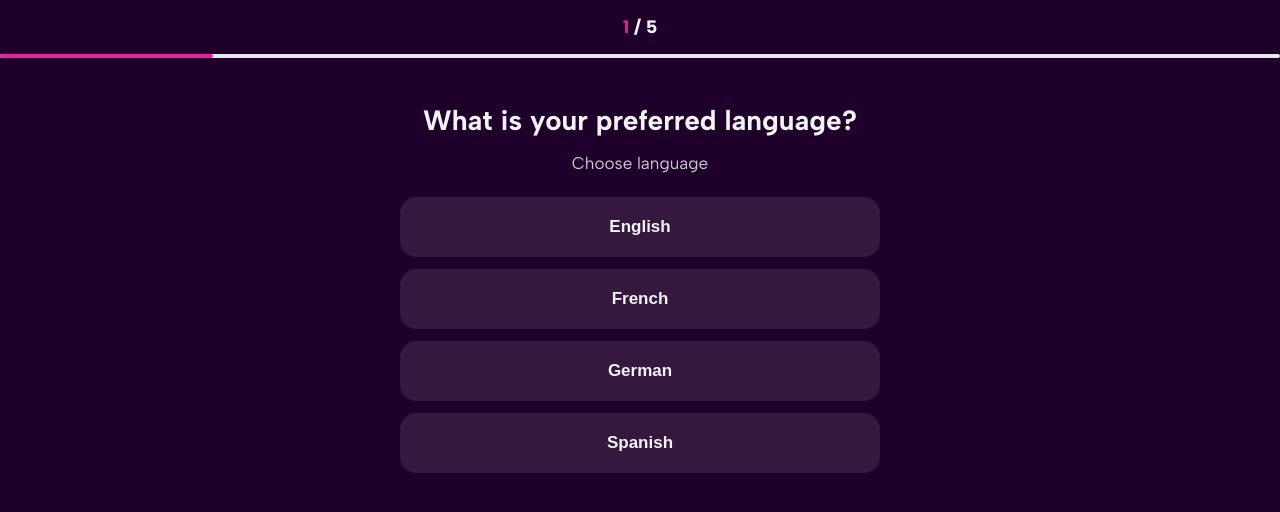
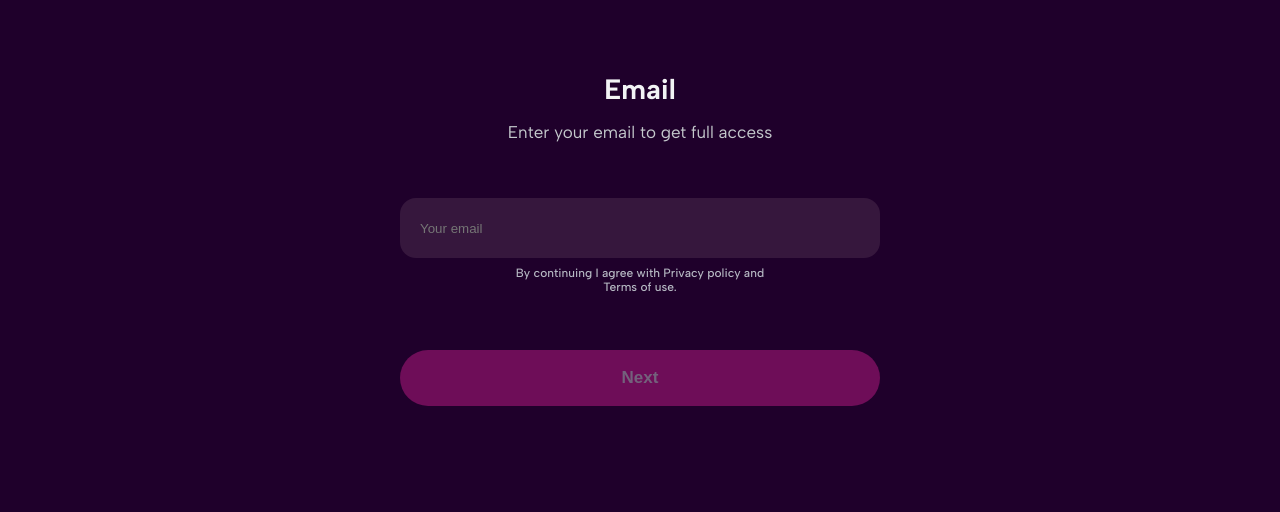
Before and after one commit to bakmaiev/quiz-test-task, a React (Vite) app: page /email in a window 1280 px wide. Before the commit this address led to /quiz/1. Shown: the top 512 px of the page. Built offline with nearby package versions, Linux system fonts and the light colour scheme.

Commit message:
Add new changes

```diff
--- a/src/App.jsx
+++ b/src/App.jsx
@@ -1,5 +1,8 @@
 import { Navigate, Route, Routes } from "react-router-dom";
 import Quiz from "./pages/Quiz/Quiz";
+import EmailPage from "./pages/Email/EmailPage";
+import LoaderPage from "./pages/Loader/LoaderPage";
+import Thankyou from "./pages/ThankyouPage/Thankyou";
 
 function App() {
   return (
@@ -7,6 +10,9 @@ function App() {
       <Routes>
         <Route path="/" element={<Navigate to="/quiz/1" replace />} />
         <Route path="/quiz/:id" element={<Quiz />} />
+        <Route path="/loader" element={<LoaderPage />} />
+        <Route path="/email" element={<EmailPage />} />
+        <Route path="/thankyou" element={<Thankyou />} />
         <Route path="*" element={<Navigate to="/quiz/1" replace />} />
       </Routes>
     </>
--- a/src/index.css
+++ b/src/index.css
@@ -9,13 +9,13 @@
   --third-color: #e4229c;
 }
 
-html,
 body {
+  position: relative;
   background-color: var(--background-color);
   color: var(--color);
   font-size: 17px;
   font-family: var(--font-family);
-  margin: 0 auto;
+  margin: 0 20px;
 }
 
 a,
@@ -58,3 +58,7 @@ button {
 svg {
   display: block;
 }
+
+::-webkit-scrollbar {
+  display: none;
+}
--- /dev/null
+++ b/src/pages/Email/EmailPage.jsx
@@ -0,0 +1,70 @@
+import { useTranslation } from "react-i18next";
+import { useNavigate } from "react-router-dom";
+import { useFormik } from "formik";
+import * as Yup from "yup";
+import {
+  EmailDescription,
+  EmailForm,
+  EmailInput,
+  EmailPolicy,
+  EmailTitle,
+  ErrorText,
+  InputWrapper,
+} from "./EmailPage.styled";
+import Button from "../../components/Button/Button";
+
+const EmailPage = () => {
+  const { t } = useTranslation("translations");
+  const data = t("email", { returnObjects: true });
+  const { title, type } = data;
+  const navigate = useNavigate();
+  const validationSchema = Yup.object({
+    email: Yup.string().email(data.errorMessage),
+  });
+
+  const formik = useFormik({
+    initialValues: {
+      email: "",
+    },
+    validationSchema: validationSchema,
+    onSubmit: (values) => {
+      localStorage.setItem(
+        "6",
+        JSON.stringify({
+          order: "6",
+          title: title,
+          type: type,
+          answer: values.email,
+        })
+      );
+      navigate("/thankyou");
+    },
+  });
+
+  return (
+    <>
+      <EmailTitle>{data.title}</EmailTitle>
+      <EmailDescription>{data.description ?? null}</EmailDescription>
+      <EmailForm onSubmit={formik.handleSubmit}>
+        <InputWrapper>
+          <EmailInput
+            name="email"
+            placeholder={data.placeholder}
+            onChange={formik.handleChange}
+            value={formik.values.email}
+            error={formik.errors.email}
+          />
+          {formik.errors.email && <ErrorText>{formik.errors.email}</ErrorText>}
+        </InputWrapper>
+        <EmailPolicy>{data.policy}</EmailPolicy>
+        <Button
+          button={data.button}
+          type="submit"
+          disabled={!formik.values.email || formik.errors.email}
+        />
+      </EmailForm>
+    </>
+  );
+};
+
+export default EmailPage;
--- /dev/null
+++ b/src/pages/Email/EmailPage.styled.js
@@ -0,0 +1,79 @@
+import styled from "styled-components";
+
+export const EmailTitle = styled.h2`
+  font-weight: 700;
+  font-size: 28px;
+  text-align: center;
+  margin: 72px 0 16px;
+`;
+
+export const EmailDescription = styled.p`
+  font-weight: 400;
+  font-size: 17px;
+  text-align: center;
+  color: #c4c8cc;
+  margin-bottom: 56px;
+`;
+
+export const EmailForm = styled.form`
+  width: 100%;
+  height: 100%;
+  display: flex;
+  flex-direction: column;
+  align-items: center;
+`;
+
+export const EmailInput = styled.input`
+  box-sizing: border-box;
+  width: 100%;
+  max-width: 480px;
+  height: 60px;
+  display: flex;
+  align-items: center;
+  border-radius: 16px;
+  padding: 12px 20px;
+  background-color: var(--accent-color);
+  color: var(--color);
+  cursor: pointer;
+  outline: none;
+  border: ${({ error }) => (error ? "2px solid red" : "none")};
+  transition: all 0.2s cubic-bezier(0.17, 0.67, 0.83, 0.67);
+  span {
+    font-weight: 600;
+    font-size: 17px;
+    color: var(--color);
+  }
+  &:hover {
+    background-color: #492752;
+    transform: scale(0.99);
+  }
+  &:focus {
+    border: ${({ error }) =>
+      error ? "2px solid red" : "2px solid var(--third-color)"};
+  }
+`;
+
+export const InputWrapper = styled.div`
+  margin-bottom: 8px;
+  width: 100%;
+  display: flex;
+  flex-direction: column;
+  align-items: center;
+`;
+
+export const EmailPolicy = styled.p`
+  margin: 0 auto;
+  max-width: 280px;
+  font-weight: 500;
+  font-size: 12px;
+  text-align: center;
+  color: #b6b8c3;
+  margin-bottom: 56px;
+`;
+
+export const ErrorText = styled.span`
+  font-weight: 500;
+  font-size: 12px;
+  color: red;
+  margin-top: 8px;
+`;
--- /dev/null
+++ b/src/pages/Loader/LoaderPage.jsx
@@ -0,0 +1,15 @@
+import { useTranslation } from "react-i18next";
+import { LoaderContainer } from "./LoaderPage.styled";
+import Loader from "../../components/Loader/Loader";
+
+const LoaderPage = () => {
+  const { t } = useTranslation("translations");
+  const title = t("loader");
+  return (
+    <LoaderContainer>
+      <Loader title={title} />
+    </LoaderContainer>
+  );
+};
+
+export default LoaderPage;
--- /dev/null
+++ b/src/pages/Loader/LoaderPage.styled.js
@@ -0,0 +1,11 @@
+import styled from "styled-components";
+
+export const LoaderContainer = styled.div`
+  position: relative;
+  height: 100vh;
+  display: flex;
+  align-items: center;
+  justify-content: center;
+  flex-direction: column;
+  gap: 40px;
+`;
--- /dev/null
+++ b/src/pages/ThankyouPage/Thankyou.jsx
@@ -0,0 +1,56 @@
+import { useTranslation } from "react-i18next";
+import { useNavigate } from "react-router-dom";
+import { BsDownload } from "react-icons/bs";
+import {
+  BtnWrapper,
+  DownloadInfo,
+  DownloadInfoWrapper,
+  Img,
+  ImgWrapper,
+  ThankyouDescription,
+  ThankyouTitle,
+} from "./Thankyou.styled";
+import Button from "../../components/Button/Button";
+import { saveAs } from "file-saver";
+
+const Thankyou = () => {
+  const { t } = useTranslation("translations");
+  const data = t("thankyou", { returnObjects: true });
+  const navigate = useNavigate();
+
+  const downloadData = () => {
+    const data = [];
+    for (let i = 1; i <= 6; i++) {
+      const item = localStorage.getItem(i.toString());
+      if (item) {
+        data.push(JSON.parse(item));
+      }
+    }
+    const csv = data.map((row) => Object.values(row).join(",")).join("\n");
+    const blob = new Blob([csv], { type: "text/csv;charset=utf-8;" });
+    saveAs(blob, "data.csv");
+  };
+
+  return (
+    <>
+      <ThankyouTitle>{data.title}</ThankyouTitle>
+      <ThankyouDescription>{data.description ?? null}</ThankyouDescription>
+      <ImgWrapper>
+        <Img src="/src/assets/checkmark.png" alt="checkmark" />
+      </ImgWrapper>
+      <DownloadInfoWrapper onClick={downloadData}>
+        <BsDownload size={28} />
+        <DownloadInfo>{data.download}</DownloadInfo>
+      </DownloadInfoWrapper>
+      <BtnWrapper>
+        <Button
+          button={data.button}
+          type="button"
+          onClick={() => navigate("/")}
+        />
+      </BtnWrapper>
+    </>
+  );
+};
+
+export default Thankyou;
--- /dev/null
+++ b/src/pages/ThankyouPage/Thankyou.styled.js
@@ -0,0 +1,53 @@
+import styled from "styled-components";
+
+export const ThankyouTitle = styled.h2`
+  font-family: var(--second-family);
+  font-weight: 400;
+  font-size: 36px;
+  margin: 72px 0 4px;
+  text-align: center;
+`;
+
+export const ThankyouDescription = styled.p`
+  font-weight: 600;
+  font-size: 17px;
+  text-align: center;
+  margin-bottom: 62px;
+`;
+
+export const Circle = styled.div`
+  width: 200px;
+  height: 200px;
+  background-color: green;
+  border-radius: 50%;
+  position: relative;
+`;
+
+export const ImgWrapper = styled.div`
+  display: flex;
+  justify-content: center;
+  margin-bottom: 62px;
+`;
+
+export const Img = styled.img`
+  width: 120px;
+`;
+
+export const DownloadInfoWrapper = styled.div`
+  display: flex;
+  align-items: center;
+  justify-content: center;
+  gap: 12px;
+  margin-bottom: 30px;
+`;
+
+export const DownloadInfo = styled.span`
+  font-weight: 600;
+  font-size: 17px;
+`;
+
+export const BtnWrapper = styled.div`
+  display: flex;
+  align-items: center;
+  justify-content: center;
+`;
```
Also changed, not shown: src/assets/checkmark.png (added).
